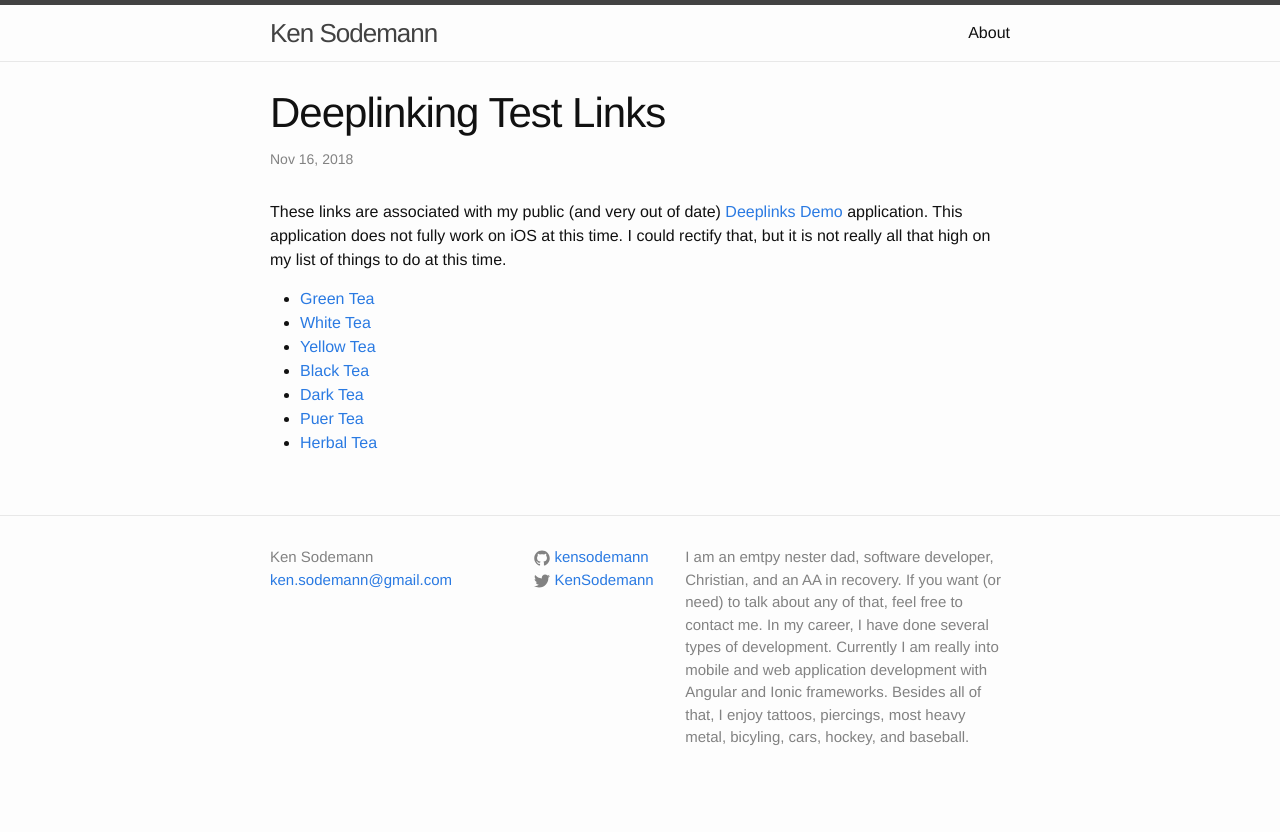
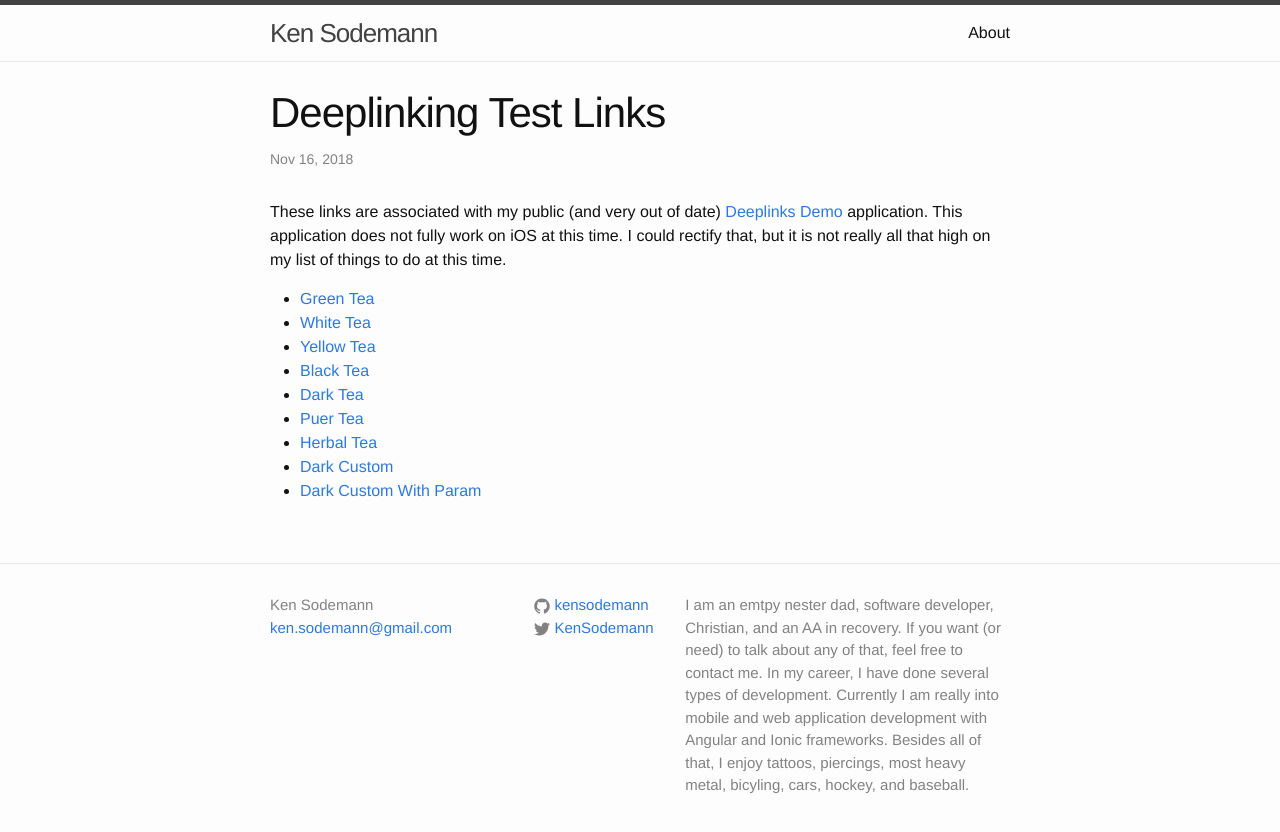
Before and after one commit to kensodemann/kensodemann.github.io, a Jekyll site: the page built from _posts/2018-11-16-deep-linking.markdown, in a window 1280 px wide. Shown: the top 832 px of the page. Built offline with Jekyll 4.4.1, drawn with Linux system fonts in a browser that asks for light colours.

Commit message:
feat(deeplinks): add a couple of links

```diff
--- a/_posts/2018-11-16-deep-linking.markdown
+++ b/_posts/2018-11-16-deep-linking.markdown
@@ -14,6 +14,8 @@ These links are associated with my public (and very out of date) [Deeplinks Demo
 - [Dark Tea][darkTest]
 - [Puer Tea][puerTest]
 - [Herbal Tea][herbalTest]
+- [Dark Custom][darkCustom]
+- [Dark Custom With Param][darkCustomParm]
 
 
 [PublicDeeplinksDemo]: https://github.com/kensodemann/deeplinks-demo
@@ -24,3 +26,5 @@ These links are associated with my public (and very out of date) [Deeplinks Demo
 [darkTest]: https://cs-demo-deeplink.herokuapp.com/dark
 [puerTest]: https://cs-demo-deeplink.herokuapp.com/puer
 [herbalTest]: https://cs-demo-deeplink.herokuapp.com/herbal
+[darkCustom]: csdldemo://dark
+[darkCustomParm]: csdldemo://dark=1234
```
